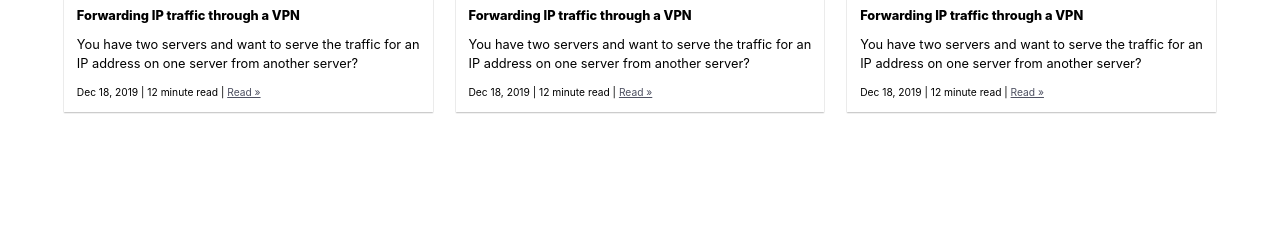
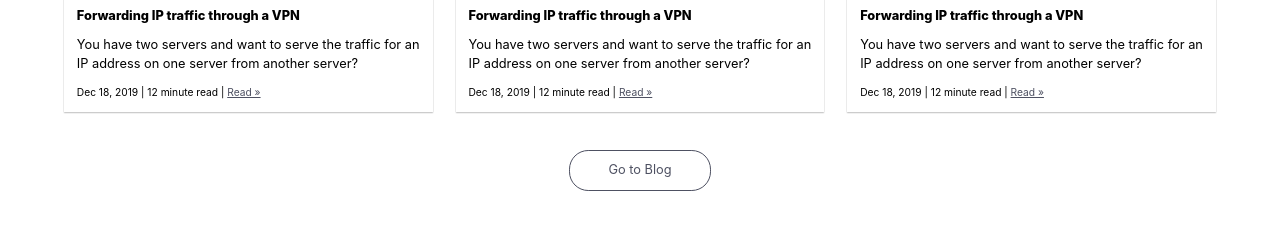
Before and after one commit to janoszen/pasztor.at-overhaul, a website: page index.html in a window 1280 px wide. Shown: the part 1360-1589 px from the top of the page. Before the commit the page ends 1536 px from the top, so only its background shows below. Drawn offline with Linux system fonts and the light colour scheme.

Commit message:
Go to blog button

```diff
--- a/css/_recent.scss
+++ b/css/_recent.scss
@@ -89,4 +89,26 @@
     }
 
   }
+
+  &__gotoblog {
+    margin-top:3vw;
+    text-align: center;
+    a {
+      display: inline-block;
+      border: $pixel solid $color-active;
+      background:#ffffff;
+      height:3vw;
+      padding-left:3vw;
+      padding-right:3vw;
+      font-size: 1vw;
+      line-height:3vw;
+      border-radius:1.5vw;
+      color:$color-active;
+      text-decoration: none;
+      &:hover {
+        border-color:$color-hover;
+        color:$color-hover;
+      }
+    }
+  }
 }
--- a/index.html
+++ b/index.html
@@ -182,6 +182,9 @@
                         </div>
                     </a>
                 </div>
+                <div class="recent__gotoblog">
+                    <a href="/blog">Go to Blog</a>
+                </div>
             </div>
         </div>
         <script> </script>
```
Also changed, not shown: css/main.css, 1 other file.
